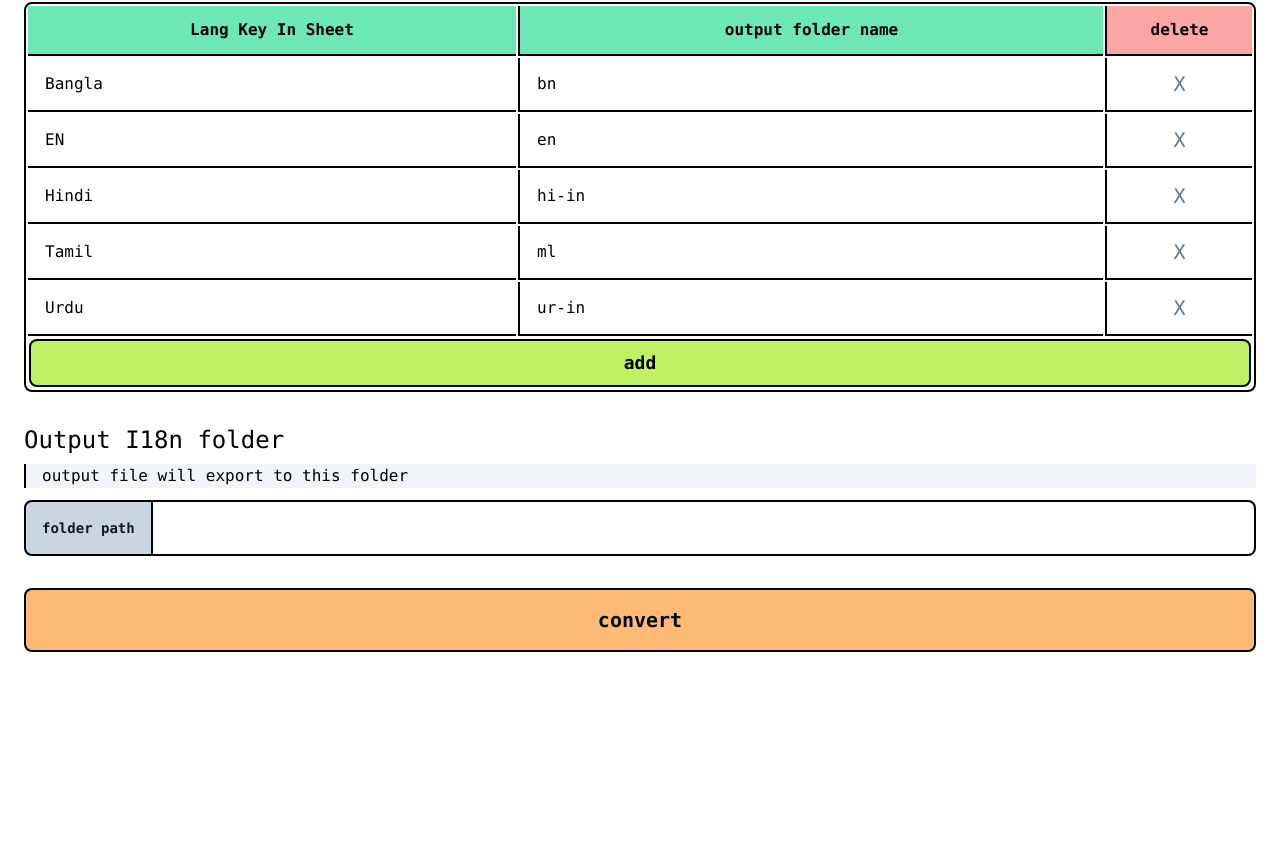
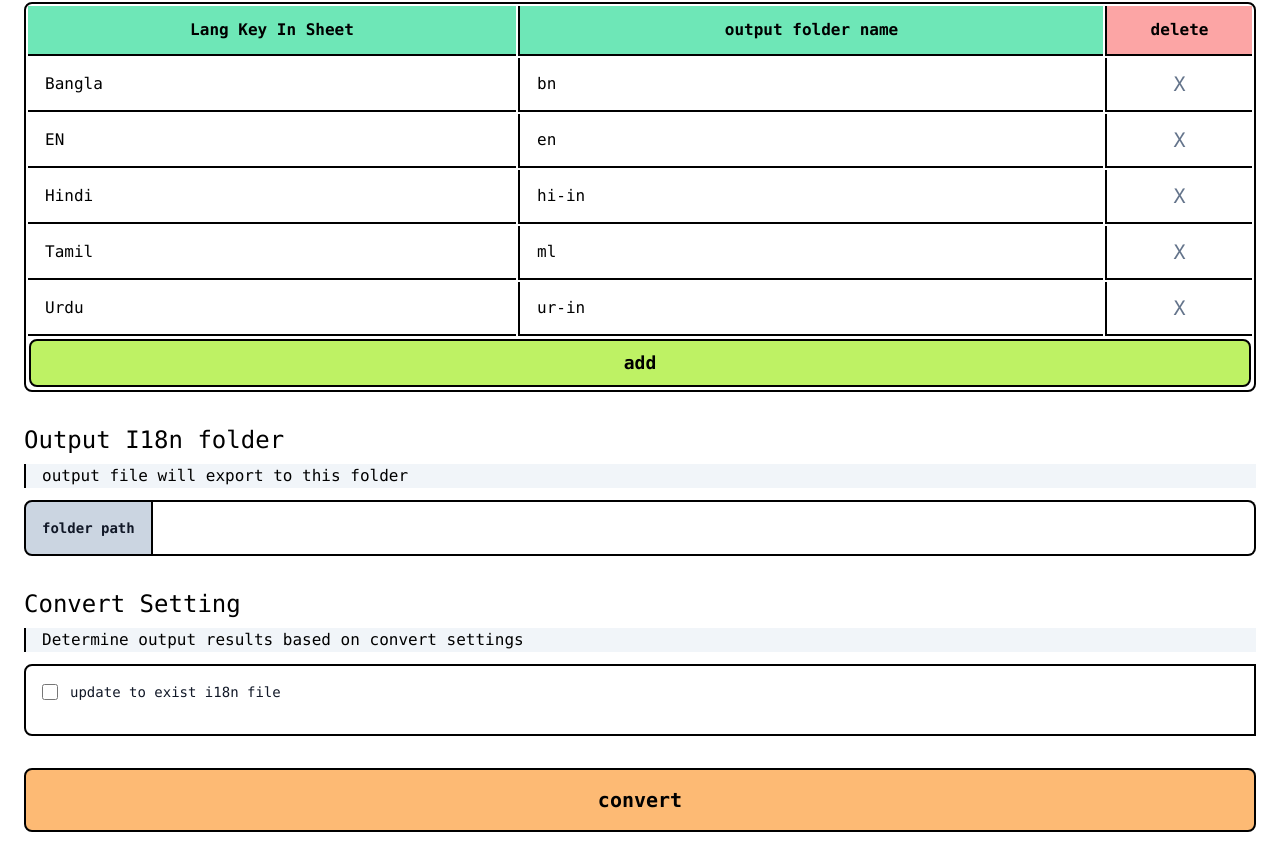
Before and after one commit to winszhuang/i18n-converter-web, a Vue app: page /ExcelToJson in a window 1280 px wide. Shown: the part 534-1398 px from the top of the page. Before the commit the page ends 1218 px from the top, so only its background shows below. Built offline with nearby package versions, Linux system fonts and the light colour scheme.

Commit message:
feat: udpate exist json file logic

```diff
--- a/package.json
+++ b/package.json
@@ -9,6 +9,7 @@
   },
   "dependencies": {
     "@headlessui/vue": "^1.7.4",
+    "@vueuse/core": "^9.6.0",
     "file-saver": "^2.0.5",
     "uuid": "^9.0.0",
     "vue": "^3.2.25",
--- /dev/null
+++ b/src/components/CheckBox.vue
@@ -0,0 +1,26 @@
+<script setup lang="ts">
+import { useVModel } from '@vueuse/core'
+
+const props = defineProps<{
+  text: string
+  enabled: boolean
+}>()
+
+const emit = defineEmits(['update:enabled'])
+const isEnabled = useVModel(props, 'enabled', emit)
+</script>
+
+<template>
+  <div class="flex items-center mb-4">
+    <input
+      id="checkbox-1"
+      v-model="isEnabled"
+      aria-describedby="checkbox-1"
+      type="checkbox"
+      class="w-4 h-4 border-gray-300 rounded bg-gray-50 focus:ring-3 focus:ring-blue-300"
+    >
+    <label for="checkbox-1" class="ml-3 text-sm font-medium text-gray-900">
+      {{ text }}
+    </label>
+  </div>
+</template>
--- a/src/pages/ExcelToJson.vue
+++ b/src/pages/ExcelToJson.vue
@@ -3,6 +3,7 @@ import { v4 as uuidv4 } from 'uuid'
 import type { WorkBook, WorkSheet } from 'xlsx'
 import { read, utils } from 'xlsx'
 import { computed, ref } from 'vue'
+import CheckBox from '../components/CheckBox.vue'
 import { defaultLangItemList } from '../const/default'
 
 let directoryHandle: FileSystemDirectoryHandle | null
@@ -11,6 +12,9 @@ const chooseFileName = ref('')
 const outputFolderPath = ref('')
 const langList = ref([...defaultLangItemList])
 const currentXlxsWorkBook = ref<WorkBook>()
+const convertSetting = ref({
+  updateI18nFile: false,
+})
 const isLangTableComplete = computed(() => langList.value.every(item => item.folderName && item.langKey))
 
 function addLang() {
@@ -135,8 +139,23 @@ async function parse(wb = currentXlxsWorkBook.value) {
         const currentSheetFileHandle = await langDirectoryHandler?.getFileHandle(`${sheetName}.json`, {
           create: true,
         })
+
+        const originalFile = await currentSheetFileHandle?.getFile()
+        if (originalFile?.type !== 'application/json')
+          throw new Error('updated file should be json format!!')
+
+        const originalString = await originalFile?.text()
+        const originalJson = originalString
+          ? JSON.parse(originalString)
+          : {}
+
+        const updatedJson = {
+          ...originalJson,
+          ...singleLangJson,
+        }
+
         const writable = await currentSheetFileHandle?.createWritable()
-        await writable?.write(JSON.stringify(singleLangJson))
+        await writable?.write(JSON.stringify(updatedJson, null, 2))
         await writable?.close()
       }
     }
@@ -325,6 +344,21 @@ async function openDirectory() {
         {{ outputFolderPath }}
       </div>
     </div>
+
+    <!-- convert setting -->
+    <h4 class="mt-8 mb-2 text-2xl">
+      Convert Setting
+    </h4>
+    <div class="pl-4 mb-3 border-l-2 border-black bg-slate-100">
+      Determine output results based on convert settings
+    </div>
+    <div class="p-4 mb-8 font-mono text-sm font-bold text-gray-900 border-2 border-black rounded-l-lg cursor-pointerbg-slate-300">
+      <CheckBox
+        v-model:enabled="convertSetting.updateI18nFile"
+        text="update to exist i18n file"
+      />
+    </div>
+
     <button
       class="block w-full py-4 text-xl font-bold bg-orange-300 border-2 border-black rounded-lg active:bg-orange-500 hover:bg-orange-400"
       @click="convert"
```
Also changed, not shown: 1 other file (tests, documents, lock files or other folders).
